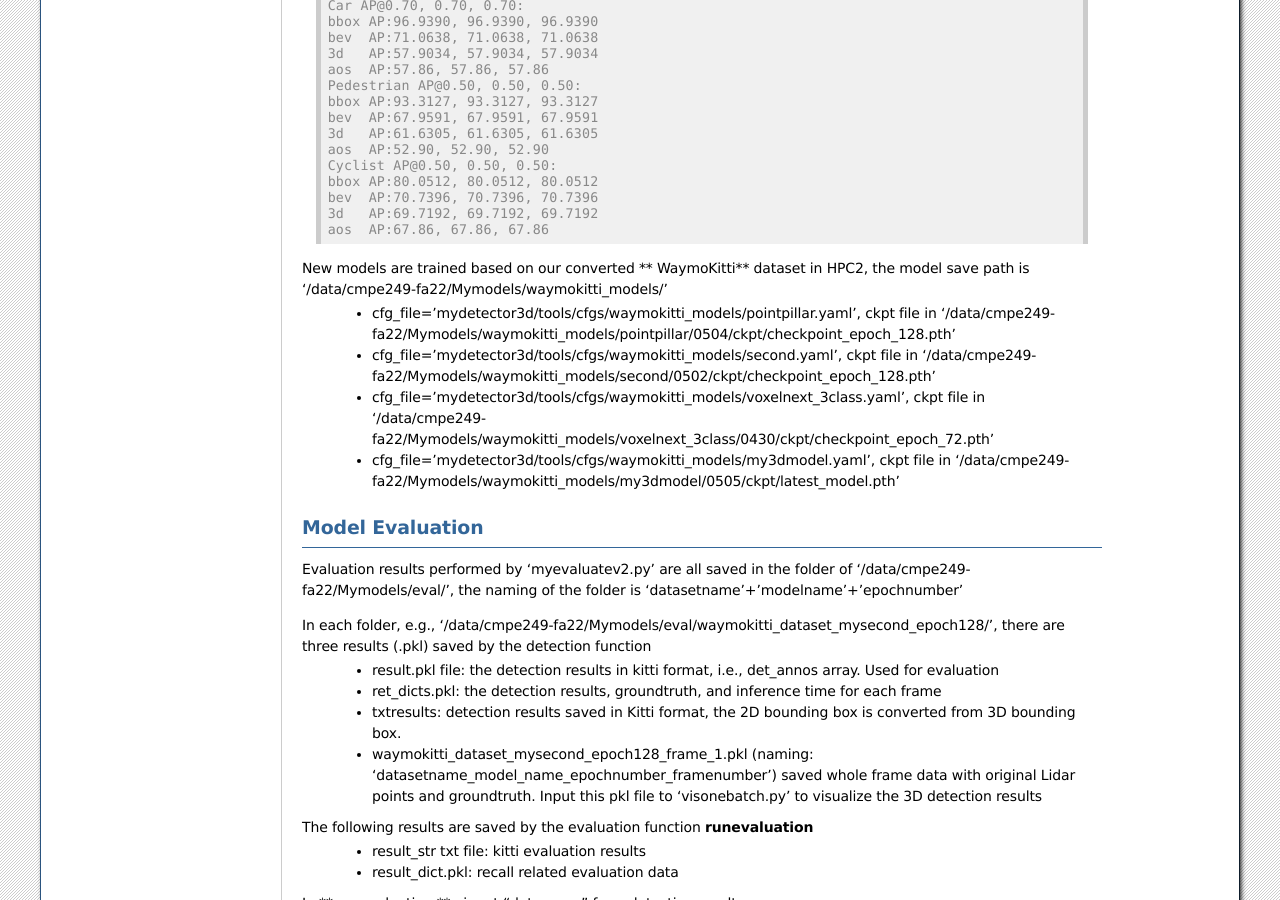
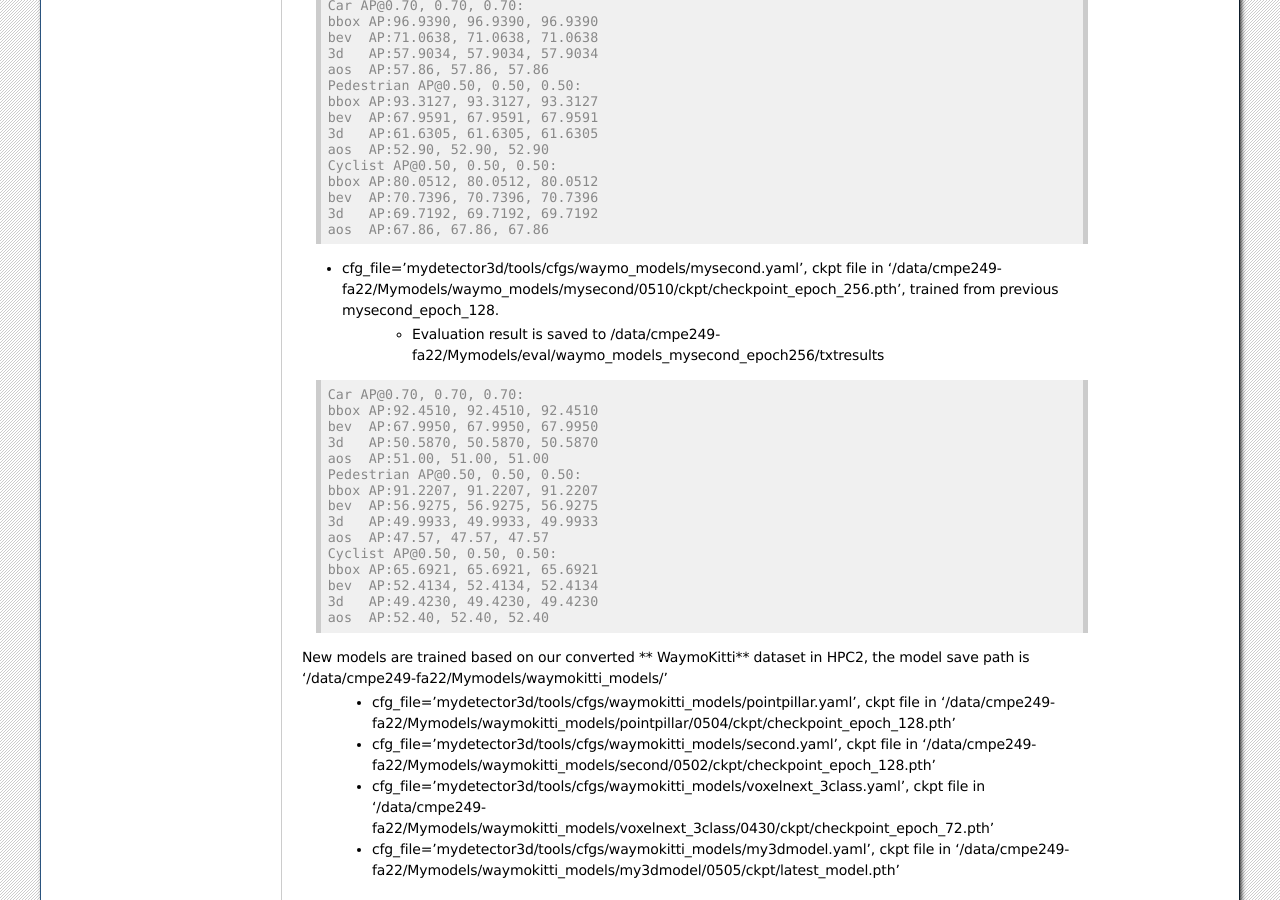
Before and after one commit to lkk688/mytutorial, a Sphinx documentation site: the page built from docs/source/mydetector3d.rst, in a window 1280 px wide and 900 px high, scrolled down 1012 px. Built offline with Sphinx 7.4.7, drawn with Linux system fonts in a browser that asks for light colours.

Commit message:
add evaluation to mydetector3d

```diff
--- a/docs/source/mydetector3d.rst
+++ b/docs/source/mydetector3d.rst
@@ -43,21 +43,42 @@ Models are trained based on the complete Waymo dataset (Waymo132/trainall) in HP
 
 .. code-block:: console
 
-  Car AP@0.70, 0.70, 0.70:
-  bbox AP:96.9390, 96.9390, 96.9390
-  bev  AP:71.0638, 71.0638, 71.0638
-  3d   AP:57.9034, 57.9034, 57.9034
-  aos  AP:57.86, 57.86, 57.86
-  Pedestrian AP@0.50, 0.50, 0.50:
-  bbox AP:93.3127, 93.3127, 93.3127
-  bev  AP:67.9591, 67.9591, 67.9591
-  3d   AP:61.6305, 61.6305, 61.6305
-  aos  AP:52.90, 52.90, 52.90
-  Cyclist AP@0.50, 0.50, 0.50:
-  bbox AP:80.0512, 80.0512, 80.0512
-  bev  AP:70.7396, 70.7396, 70.7396
-  3d   AP:69.7192, 69.7192, 69.7192
-  aos  AP:67.86, 67.86, 67.86
+    Car AP@0.70, 0.70, 0.70:
+    bbox AP:96.9390, 96.9390, 96.9390
+    bev  AP:71.0638, 71.0638, 71.0638
+    3d   AP:57.9034, 57.9034, 57.9034
+    aos  AP:57.86, 57.86, 57.86
+    Pedestrian AP@0.50, 0.50, 0.50:
+    bbox AP:93.3127, 93.3127, 93.3127
+    bev  AP:67.9591, 67.9591, 67.9591
+    3d   AP:61.6305, 61.6305, 61.6305
+    aos  AP:52.90, 52.90, 52.90
+    Cyclist AP@0.50, 0.50, 0.50:
+    bbox AP:80.0512, 80.0512, 80.0512
+    bev  AP:70.7396, 70.7396, 70.7396
+    3d   AP:69.7192, 69.7192, 69.7192
+    aos  AP:67.86, 67.86, 67.86
+
+* cfg_file='mydetector3d/tools/cfgs/waymo_models/mysecond.yaml', ckpt file in '/data/cmpe249-fa22/Mymodels/waymo_models/mysecond/0510/ckpt/checkpoint_epoch_256.pth', trained from previous mysecond_epoch_128.
+    * Evaluation result is saved to /data/cmpe249-fa22/Mymodels/eval/waymo_models_mysecond_epoch256/txtresults
+
+.. code-block:: console
+
+    Car AP@0.70, 0.70, 0.70:
+    bbox AP:92.4510, 92.4510, 92.4510
+    bev  AP:67.9950, 67.9950, 67.9950
+    3d   AP:50.5870, 50.5870, 50.5870
+    aos  AP:51.00, 51.00, 51.00
+    Pedestrian AP@0.50, 0.50, 0.50:
+    bbox AP:91.2207, 91.2207, 91.2207
+    bev  AP:56.9275, 56.9275, 56.9275
+    3d   AP:49.9933, 49.9933, 49.9933
+    aos  AP:47.57, 47.57, 47.57
+    Cyclist AP@0.50, 0.50, 0.50:
+    bbox AP:65.6921, 65.6921, 65.6921
+    bev  AP:52.4134, 52.4134, 52.4134
+    3d   AP:49.4230, 49.4230, 49.4230
+    aos  AP:52.40, 52.40, 52.40
 
 New models are trained based on our converted ** WaymoKitti** dataset in HPC2, the model save path is '/data/cmpe249-fa22/Mymodels/waymokitti_models/'
   * cfg_file='mydetector3d/tools/cfgs/waymokitti_models/pointpillar.yaml', ckpt file in '/data/cmpe249-fa22/Mymodels/waymokitti_models/pointpillar/0504/ckpt/checkpoint_epoch_128.pth'
```
Also changed, not shown: docs/source/3DV2X.rst (+16 -1 lines).
